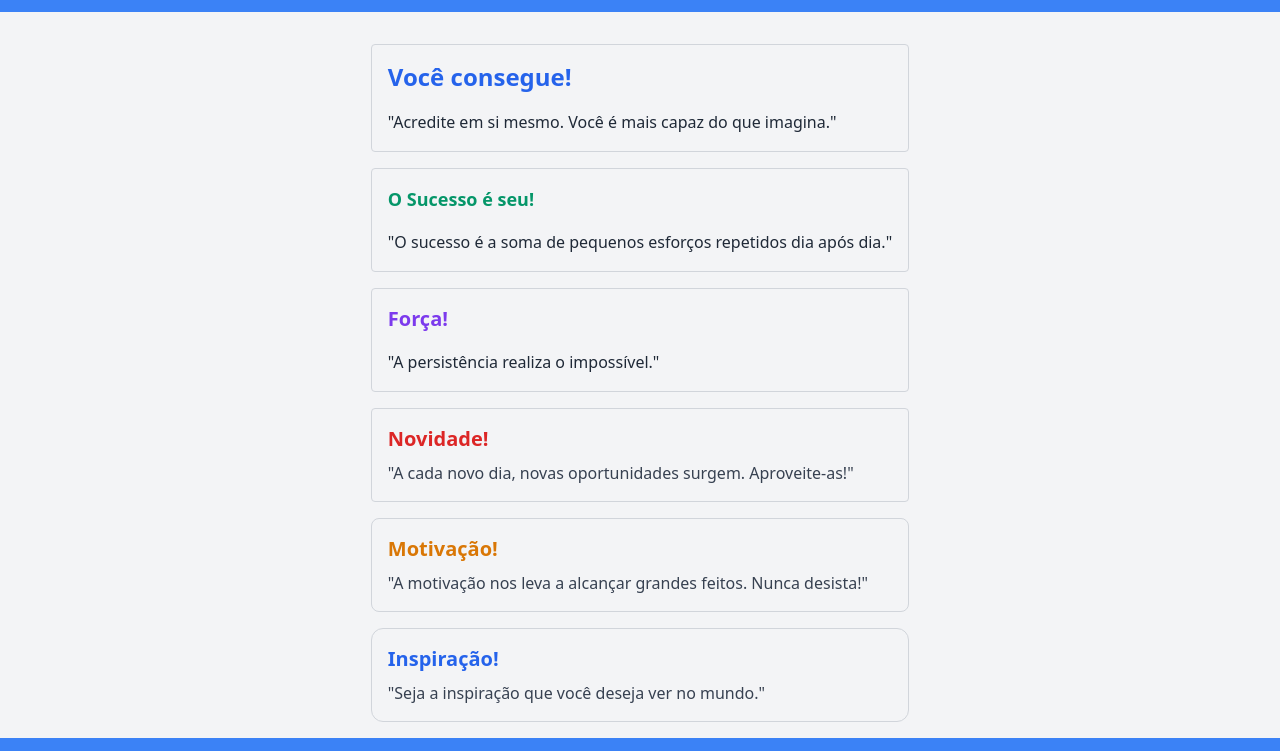
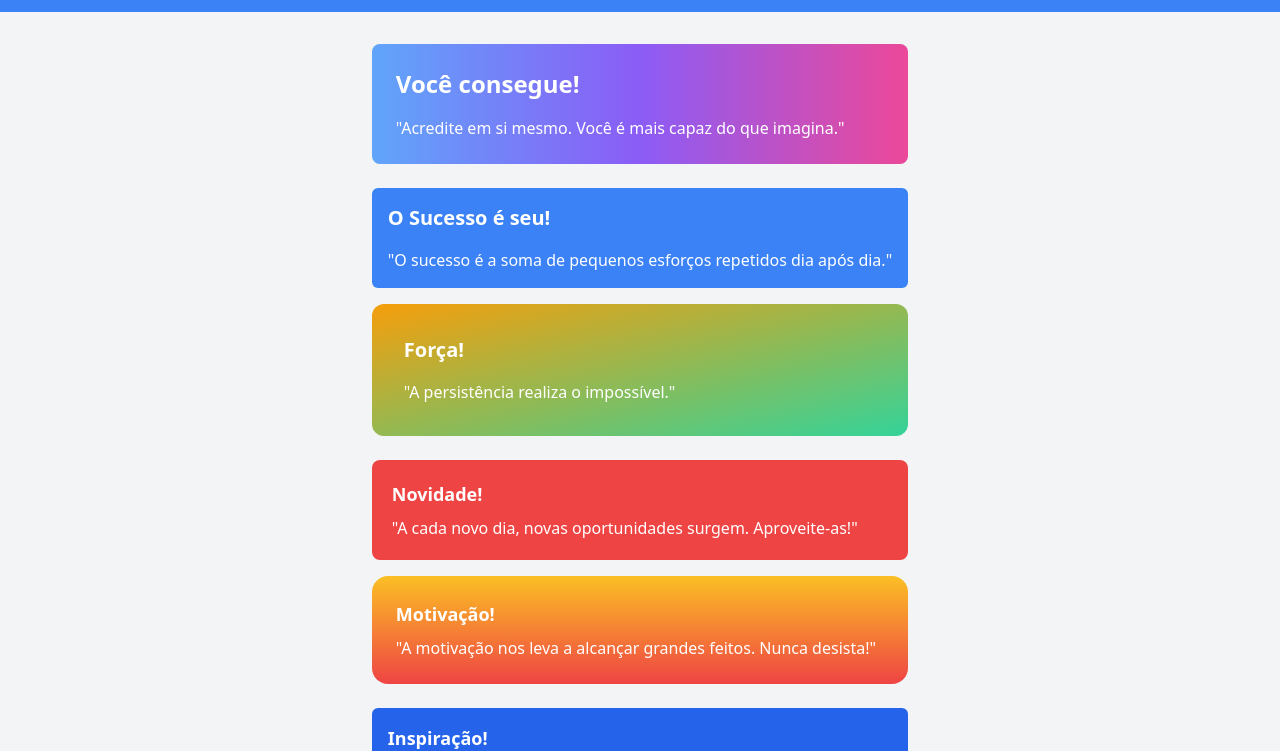
Before and after one commit to LucasM1415/Estudo-TailWind, a website: page public/index.html in a window 1280 px wide. Shown: the part 56-807 px from the top of the page. Drawn offline with nearby package versions, Linux system fonts and the light colour scheme.

Commit message:
Adicionando atualizações

```diff
--- a/public/index.html
+++ b/public/index.html
@@ -12,34 +12,40 @@
     </header>
 
     <main class="max-w-4xl mx-auto mt-8 px-4">
-        <div class="p-4 mb-4 border border-gray-300 rounded">
-            <h2 class="text-2xl font-bold mb-4 text-blue-600">Você consegue!</h2>
-            <p class="text-gray-800 leading-relaxed">"Acredite em si mesmo. Você é mais capaz do que imagina."</p>
+
+        <div class="p-6 mb-6 bg-gradient-to-r from-blue-400 via-purple-500 to-pink-500 text-white rounded-lg">
+            <h2 class="text-2xl font-bold mb-4">Você consegue!</h2>
+            <p>"Acredite em si mesmo. Você é mais capaz do que imagina."</p>
         </div>
 
-        <div class="p-4 mb-4 border border-gray-300 rounded">
-            <h2 class="text-lg font-bold mb-4 text-green-600">O Sucesso é seu!</h2>
-            <p class="text-gray-800 leading-relaxed">"O sucesso é a soma de pequenos esforços repetidos dia após dia."</p>
+
+        <div class="p-4 mb-4 bg-blue-500 text-white rounded-md">
+            <h2 class="text-xl font-bold mb-4">O Sucesso é seu!</h2>
+            <p>"O sucesso é a soma de pequenos esforços repetidos dia após dia."</p>
         </div>
 
-        <div class="p-4 mb-4 border border-gray-300 rounded">
-            <h2 class="text-xl font-bold mb-4 text-purple-600">Força!</h2>
-            <p class="text-gray-800 leading-relaxed">"A persistência realiza o impossível."</p>
+
+        <div class="p-8 mb-6 bg-gradient-to-tl from-green-400 to-yellow-500 text-white rounded-xl">
+            <h2 class="text-xl font-bold mb-4">Força!</h2>
+            <p>"A persistência realiza o impossível."</p>
         </div>
 
-        <div class="p-4 mb-4 border border-gray-300 rounded">
-            <h3 class="text-xl font-semibold text-red-600 mb-2">Novidade!</h3>
-            <p class="text-gray-700">"A cada novo dia, novas oportunidades surgem. Aproveite-as!"</p>
+
+        <div class="p-5 mb-4 bg-red-500 text-white rounded-lg">
+            <h3 class="text-lg font-semibold mb-2">Novidade!</h3>
+            <p>"A cada novo dia, novas oportunidades surgem. Aproveite-as!"</p>
         </div>
 
-        <div class="p-4 mb-4 border border-gray-300 rounded-lg">
-            <h3 class="text-xl font-semibold text-yellow-600 mb-2">Motivação!</h3>
-            <p class="text-gray-700">"A motivação nos leva a alcançar grandes feitos. Nunca desista!"</p>
+
+        <div class="p-6 mb-6 bg-gradient-to-b from-yellow-400 to-red-500 text-white rounded-2xl">
+            <h3 class="text-lg font-semibold mb-2">Motivação!</h3>
+            <p>"A motivação nos leva a alcançar grandes feitos. Nunca desista!"</p>
         </div>
 
-        <div class="p-4 mb-4 border border-gray-300 rounded-xl">
-            <h3 class="text-xl font-semibold text-blue-600 mb-2">Inspiração!</h3>
-            <p class="text-gray-700">"Seja a inspiração que você deseja ver no mundo."</p>
+
+        <div class="p-4 mb-4 bg-blue-600 text-white rounded-md">
+            <h3 class="text-lg font-semibold mb-2">Inspiração!</h3>
+            <p>"Seja a inspiração que você deseja ver no mundo."</p>
         </div>
     </main>
 
```
